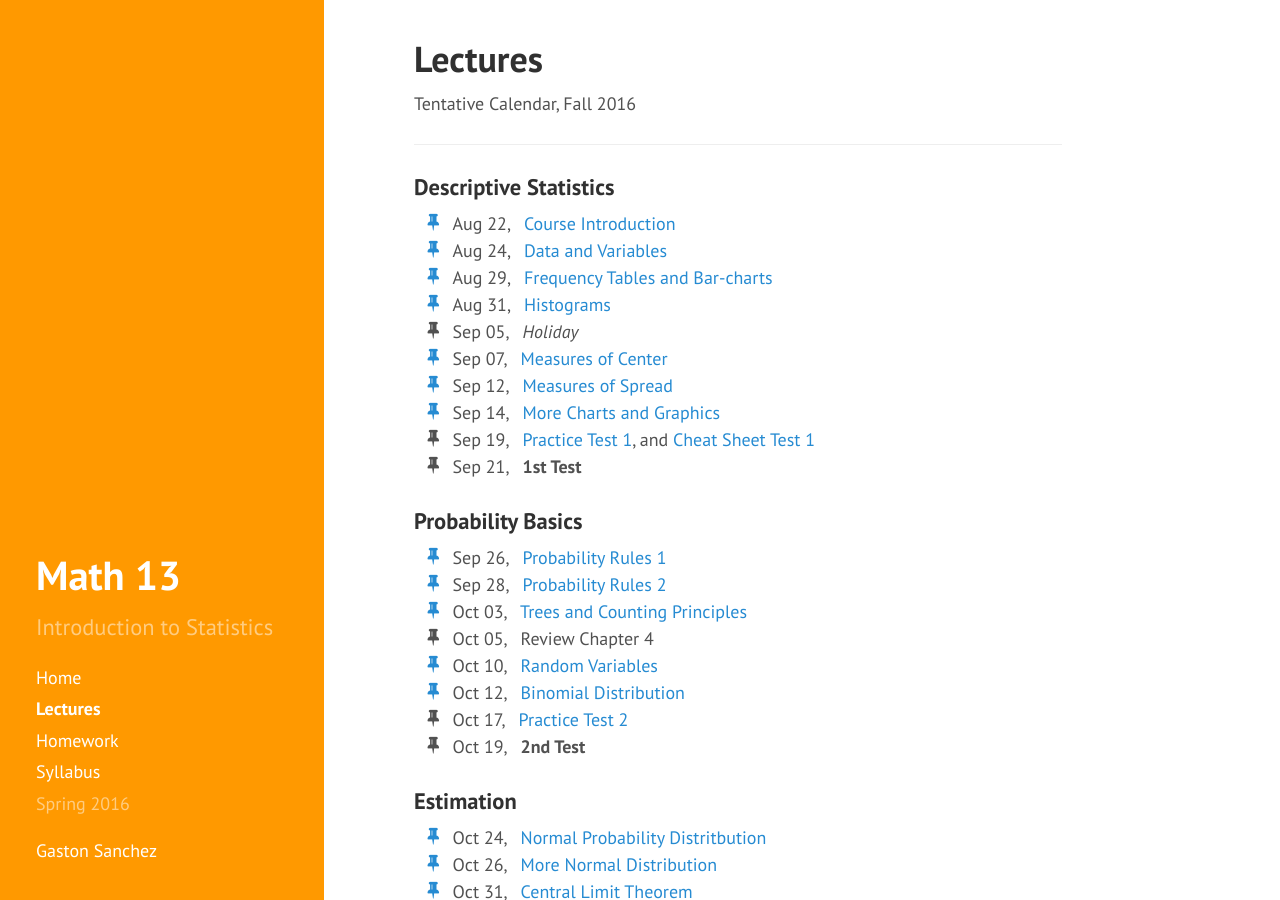
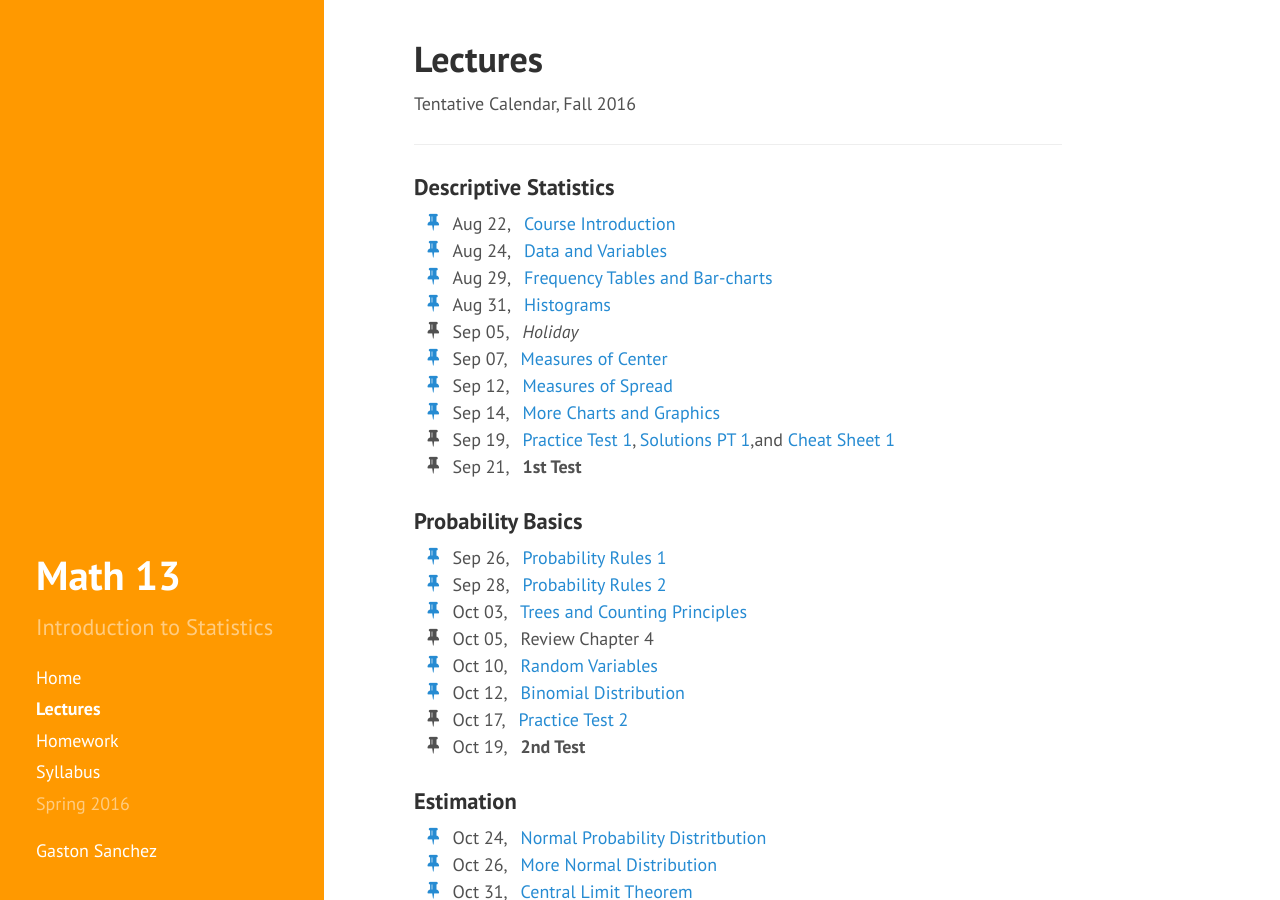
Before and after one commit to gastonstat/relic-math13, a Jekyll site: the page built from lectures/index.md, in a window 1280 px wide and 900 px high. Built offline with Jekyll 4.4.1, drawn with Linux system fonts in a browser that asks for light colours; nearby versions of some CDN libraries.

Commit message:
lectures: add solutions to practice test 1, fall 2016

```diff
--- a/lectures/index.md
+++ b/lectures/index.md
@@ -35,8 +35,8 @@ Tentative Calendar, Fall 2016
     <a href="07-more-charts"><i class="fa-li fa fa-thumb-tack"></i></a> Sep 14, &nbsp;&nbsp;<a href="https://docs.google.com/presentation/d/1Rc0FwkYaWzLL4nzXuplnsArxBDs5TK6qktJ4C3eRxKc/pub?start=false&loop=false&delayms=3000" target="_blank">More Charts and Graphics</a>
   </li>
   <li>
-    <i class="fa-li fa fa-thumb-tack"></i> Sep 19, &nbsp;&nbsp;<a href="../homework/math13-practice01-questions.pdf">Practice Test 1</a>, and
-    <a href="../homework/math13-cheat-sheet-test1.pdf">Cheat Sheet Test 1</a>
+    <i class="fa-li fa fa-thumb-tack"></i> Sep 19, &nbsp;&nbsp;<a href="../homework/math13-practice01-questions.pdf">Practice Test 1</a>, <a href="../homework/math13-practice01-solutions.pdf">Solutions PT 1</a>,and
+    <a href="../homework/math13-cheat-sheet-test1.pdf">Cheat Sheet 1</a>
   </li>
   <li>
     <i class="fa-li fa fa-thumb-tack"></i> Sep 21, &nbsp;&nbsp;<b>1st Test</b>
```
Also changed, not shown: 1 other file.
